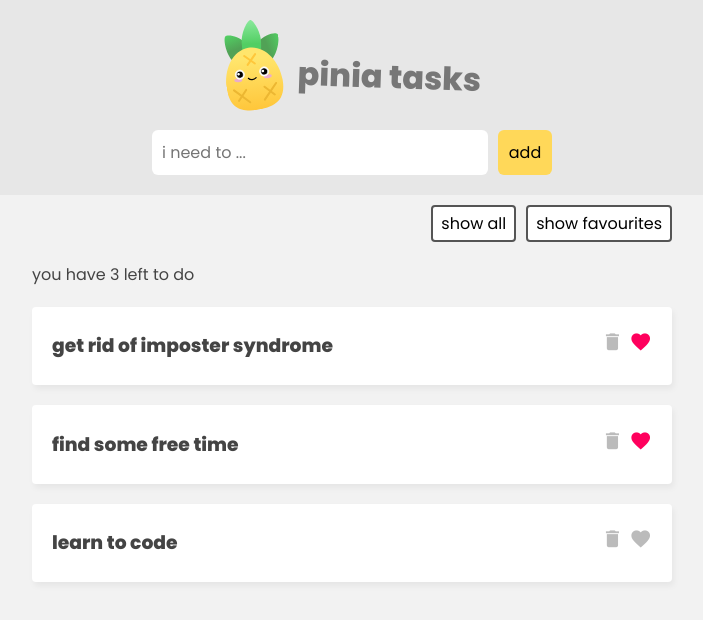
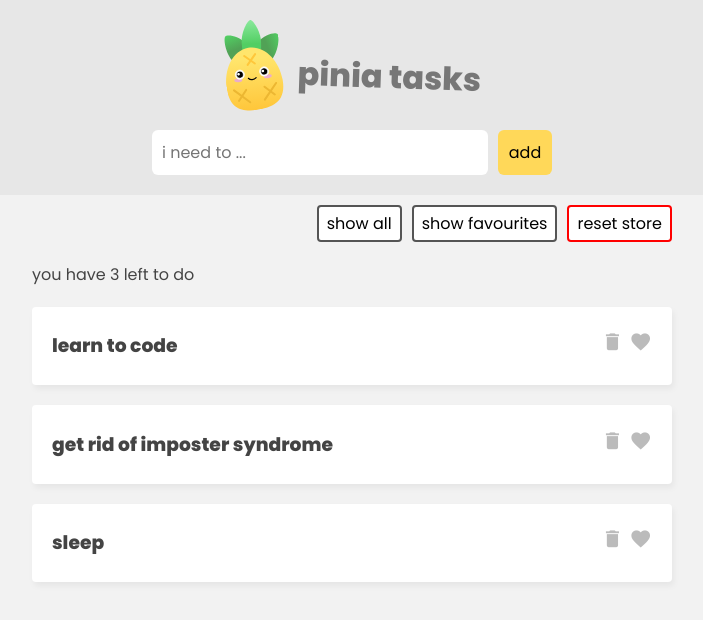
Before and after one commit to KacperSzyf/mastering_pinia, a Vue app: page / in a window 1280 px wide. Shown: the top 620 px of the page, without its empty margins (288-991 px from the left). Built offline with nearby package versions, Linux system fonts and the light colour scheme; data requests are answered from the project's data file.

Commit message:
finished.

```diff
--- a/db/db.json
+++ b/db/db.json
@@ -1,19 +1,19 @@
 {
   "tasks": [
-    {
-      "id": 2,
-      "title": "get rid of imposter syndrome",
-      "isFav": true
-    },
-    {
-      "id": 3,
-      "title": "find some free time",
-      "isFav": true
-    },
     {
       "title": "learn to code",
       "isFav": false,
       "id": 162
+    },
+    {
+      "title": "get rid of imposter syndrome",
+      "isFav": false,
+      "id": 1495
+    },
+    {
+      "title": "sleep",
+      "isFav": false,
+      "id": 3141
     }
   ]
 }
--- a/src/App.vue
+++ b/src/App.vue
@@ -3,29 +3,30 @@
     <!-- headin -->
     <header>
       <img src="./assets/pinia-logo.svg" alt="pinia pineapple logo" />
-      <h1>{{ taskStore.name }}</h1>
+      <h1>{{ name }}</h1>
     </header>
     <!-- new task form -->
     <div class="new-task-form">
-        <TaskForm/>
+      <TaskForm />
     </div>
     <!-- loading -->
-    <div class="loading" v-if="taskStore.loading">loading tasks...</div>
+    <div class="loading" v-if="loading">loading tasks...</div>
     <!-- filer -->
-    <nav class = "filter">
+    <nav class="filter">
       <button @click="filter = 'all'">show all</button>
-      <button @click="filter = 'favourites'"> show favourites</button>
+      <button @click="filter = 'favourites'">show favourites</button>
+      <button style="border-color: red" @click="taskStore.$reset">reset store</button>
     </nav>
     <!-- task list -->
     <div class="task-list" v-if="filter === 'all'">
-      <p>you have {{ taskStore.totalTasks}} left to do</p>
-      <div v-for="task in taskStore.tasks" :key="task.id">
+      <p>you have {{ totalTasks }} left to do</p>
+      <div v-for="task in tasks" :key="task.id">
         <TaskDetails :task="task" />
       </div>
     </div>
     <div class="task-list" v-if="filter === 'favourites'">
-      <p>you have {{ taskStore.countFavourites }} favourites left to do</p>
-      <div v-for="task in taskStore.favourites" :key="task.id">
+      <p>you have {{ countFavourites }} favourites left to do</p>
+      <div v-for="task in favourites" :key="task.id">
         <TaskDetails :task="task" />
       </div>
     </div>
@@ -34,6 +35,7 @@
 
 <script>
 import { ref } from 'vue'
+import { storeToRefs } from 'pinia'
 import TaskDetails from './components/TaskDetails.vue'
 import TaskForm from './components/TaskForm.vue'
 import { useTaskStore } from './stores/TaskStore'
@@ -41,11 +43,13 @@ export default {
   components: { TaskForm, TaskDetails },
   setup() {
     const taskStore = useTaskStore()
+
+    const { tasks, loading, name, favourites, countFavourites, totalTasks } = storeToRefs(taskStore)
     //fetch tasks
     taskStore.getTasks()
     const filter = ref('all')
 
-    return { taskStore, filter }
+    return { taskStore, filter, tasks, loading,name, favourites, countFavourites, totalTasks,  }
   }
 }
 </script>
--- a/src/components/TaskForm.vue
+++ b/src/components/TaskForm.vue
@@ -17,7 +17,7 @@ const handleSubmit = () => {
     taskStore.addTask({
       title: newTask.value,
       isFav: false,
-      id: Math.floor(Math.random() * 10000)
+      id: Math.floor(Math.random() * 10000) //this is bad but it works
     })
     newTask.value = ''
   }
--- a/src/stores/TaskStore.ts
+++ b/src/stores/TaskStore.ts
@@ -29,8 +29,8 @@ export const useTaskStore = defineStore('taskStore', {
       const res = await fetch('http://localhost:3000/tasks')
       const data = await res.json()
 
-      this.tasks = data
       setTimeout(() => {
+        this.tasks = data
         this.loading = false
       }, 2000)
     },
@@ -40,7 +40,7 @@ export const useTaskStore = defineStore('taskStore', {
       const res: Response = await fetch('http://localhost:3000/tasks', {
         method: 'POST',
         body: JSON.stringify(task),
-        headers: {'Content-Type': 'application/json'}
+        headers: { 'Content-Type': 'application/json' }
       })
     },
     async removeTask(taskId: number) {
@@ -49,7 +49,7 @@ export const useTaskStore = defineStore('taskStore', {
       })
 
       const res: Response = await fetch('http://localhost:3000/tasks/' + taskId, {
-        method: 'DELETE',
+        method: 'DELETE'
       })
     },
     async toggleFav(taskId: number) {
@@ -57,10 +57,10 @@ export const useTaskStore = defineStore('taskStore', {
       if (task) {
         task.isFav = !task.isFav
       }
-      const res: Response = await fetch('http://localhost:3000/tasks/'+ taskId, {
+      const res: Response = await fetch('http://localhost:3000/tasks/' + taskId, {
         method: 'PATCH',
-        body: JSON.stringify({isFav: task.isFav}),
-        headers: {'Content-Type': 'application/json'}
+        body: JSON.stringify({ isFav: task.isFav }),
+        headers: { 'Content-Type': 'application/json' }
       })
     }
   }
```
Also changed, not shown: 1 other file (tests, documents, lock files or other folders).
